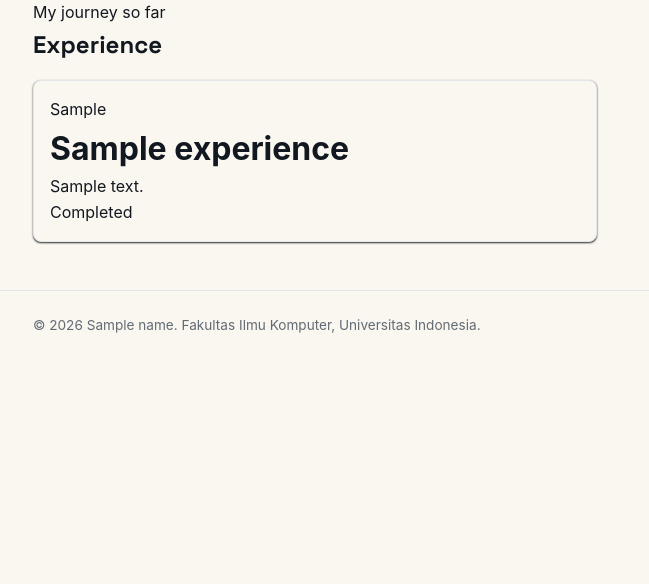
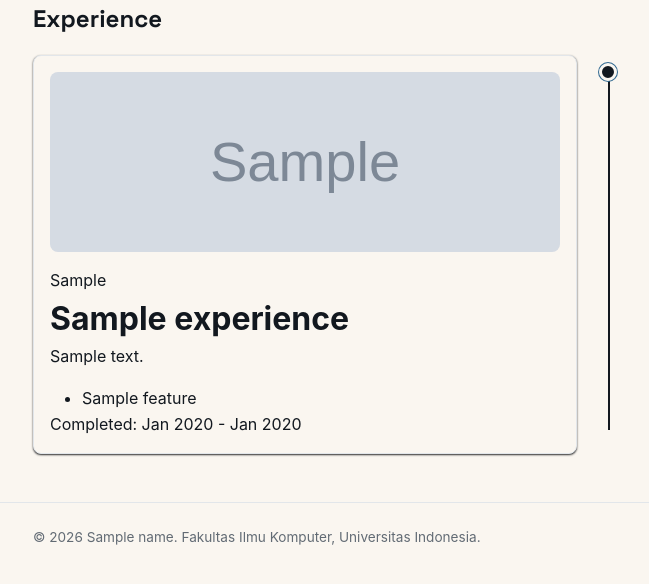
Before and after one commit to Adriannathan89/myportofolio, a Django app: template templates/experience.html in a window 1280 px wide. Shown: the part 74-658 px from the top of the page, without its empty margins (31-680 px from the left). Run offline with Django 5.2, Linux system fonts and the light colour scheme; the template is opened without the code that fills it: most values are stand-ins (such as "Sample title", 1, 10 or a date in 2020); grey boxes marked "Sample" are stand-in pictures; data that the repository does not hold is empty.

Commit message:
feat(experience): implement desktop design for experience

```diff
--- a/static/css/style.css
+++ b/static/css/style.css
@@ -331,6 +331,76 @@ h1,
     margin-left: var(--xl);
 }
 
+.experience-timeline {
+    position: relative;
+    display: flex;
+    flex-direction: column;
+    gap: 24px;
+    margin-top: 16px;
+}
+
+.experience-timeline::before {
+    content: "";
+    position: absolute;
+    top: 24px;
+    bottom: 24px;
+    left: 50%;
+    width: 2px;
+    background-color: var(--ink);
+    transform: translateX(-50%);
+}
+
+.experience-timeline-item {
+    position: relative;
+    z-index: 1;
+    width: calc(50% - 32px);
+}
+
+.experience-timeline-item--left {
+    align-self: flex-start;
+}
+
+.experience-timeline-item--right {
+    align-self: flex-end;
+}
+
+.experience-timeline-item::before {
+    content: "";
+    position: absolute;
+    top: 8px;
+    width: 12px;
+    height: 12px;
+    border: 3px solid var(--paper);
+    border-radius: 50%;
+    background-color: var(--ink);
+    box-shadow: 0 0 0 1px var(--accent-dark);
+}
+
+.experience-timeline-item--left::before {
+    right: -40px;
+}
+
+.experience-timeline-item--right::before {
+    left: -40px;
+}
+
+.experience-thumbnail {
+    width: 100%;
+    max-height: 180px;
+    margin-bottom: var(--lg);
+    border-radius: var(--md);
+    object-fit: cover;
+}
+
+.experience-keyfeatures {
+    margin-top: var(--lg);
+    padding: 0 1rem 0 2rem;
+}
+
+.experience-keyfeatures li + li {
+    margin-top: var(--md);
+}
+
 @media (max-width: 600px) {
     .experience-title {
         font-size: 24px;
@@ -339,6 +409,29 @@ h1,
     .experience-highlights,
     .experience-highlight-list {
         font-size: 12px;
+    }
+
+    .experience-timeline {
+        gap: 16px;
+    }
+
+    .experience-timeline::before {
+        left: 16px;
+        transform: none;
+    }
+
+    .experience-timeline-item,
+    .experience-timeline-item--left,
+    .experience-timeline-item--right {
+        align-self: stretch;
+        width: 100%;
+        padding-left: 40px;
+    }
+
+    .experience-timeline-item--left::before,
+    .experience-timeline-item--right::before {
+        right: auto;
+        left: 10px;
     }
 }
 
@@ -376,58 +469,3 @@ h1,
         gap: 1rem;
     }
 }
-
-/* experience section
-.experience-section {
-    padding: 4rem 0;
-    border-top: 1px solid var(--line);
-}
-
-.section-kicker {
-    color: var(--accent-dark);
-    font-size: 0.8rem;
-    font-weight: 700;
-    letter-spacing: 0.08em;
-    text-transform: uppercase;
-}
-
-.experience-section h1 {
-    margin: 0.4rem 0 1.5rem;
-    font-size: 2rem;
-}
-
-.experience-grid {
-    display: grid;
-    grid-template-columns: repeat(auto-fit, minmax(240px, 1fr));
-    gap: 1rem;
-}
-
-.experience-card {
-    padding: 1.25rem;
-    background-color: #fff;
-    border: 1px solid var(--line);
-    border-radius: var(--radius);
-}
-
-.experience-category {
-    color: var(--accent-dark);
-    font-size: 0.75rem;
-    font-weight: 700;
-    text-transform: uppercase;
-}
-
-.experience-card h2 {
-    margin: 0.5rem 0;
-    font-size: 1.25rem;
-}
-
-.experience-description,
-.empty-state {
-    color: var(--text-muted);
-}
-
-.experience-status {
-    margin-top: 1rem;
-    font-size: 0.85rem;
-    font-weight: 600;
-} */
--- a/templates/experience.html
+++ b/templates/experience.html
@@ -25,12 +25,17 @@
     <main>
         <section class="experience-section" id="experience">
             <div class="container">
-                <p class="section-kicker">My journey so far</p>
-                <h1>Experience</h1>
+                <h1 class="menu-title">Experience</h1>
 
-                <div class="experience-grid">
+                {% if experience_list %}
+                <div class="experience-timeline">
                     {% for experience in experience_list %}
-                    <article class="experience-card">
+                    <div class="experience-timeline-item {% if forloop.counter|divisibleby:2 %}experience-timeline-item--right{% else %}experience-timeline-item--left{% endif %}">
+                        <article class="experience-card">
+                        {% if experience.thumbnail %}
+                        <img class="experience-thumbnail" src="{{ experience.thumbnail }}"
+                            alt="{{ experience.title }} thumbnail">
+                        {% endif %}
                         <span class="experience-category">
                             {{ experience.get_category_display }}
                         </span>
@@ -39,18 +44,32 @@
                             {{ experience.description }}
                         </p>
 
+                        {% if experience.keyfeatures %}
+                        <ul class="experience-keyfeatures">
+                            {% for keyfeature in experience.keyfeatures %}
+                            <li>{{ keyfeature }}</li>
+                            {% endfor %}
+                        </ul>
+                        {% endif %}
+
                         {% if experience.is_ongoing %}
-                        <p class="experience-status">Ongoing</p>
+                        <p class="experience-status">
+                            Ongoing: {{ experience.start_at|date:"M Y" }} - Present
+                        </p>
                         {% else %}
-                        <p class="experience-status">Completed</p>
+                        <p class="experience-status">
+                            Completed: {{ experience.start_at|date:"M Y" }} - {{ experience.ended_at|date:"M Y" }}
+                        </p>
                         {% endif %}
-                    </article>
-                    {% empty %}
+                        </article>
+                    </div>
+                    {% endfor %}
+                </div>
+                {% else %}
                     <p class="empty-state">
                         No experience has been added yet.
                     </p>
-                    {% endfor %}
-                </div>
+                {% endif %}
             </div>
         </section>
     </main>
```
